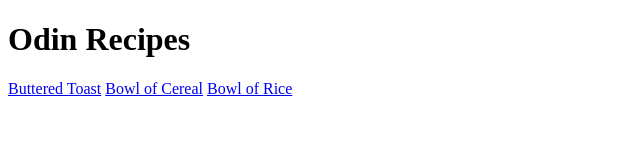
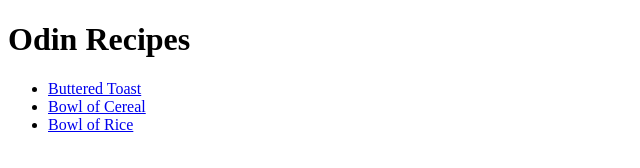
Before and after one commit to ojhernandez/odin-recipes, a plain HTML site: page index.html in a window 1280 px wide. Shown: the whole page, without its empty margins (0-640 px from the left). Drawn offline with Linux system fonts and the light colour scheme.

Commit message:
Formatted list of recipes

```diff
--- a/index.html
+++ b/index.html
@@ -6,9 +6,9 @@
 </head>
 <body>
     <h1>Odin Recipes</h1>
-
-    <a href="./recipes/toast.html">Buttered Toast</a>
-    <a href="./recipes/cereal.html">Bowl of Cereal</a>
-    <a href="./recipes/rice.html">Bowl of Rice</a>
+    <ul><li><a href="./recipes/toast.html">Buttered Toast</a></li>
+    <li><a href="./recipes/cereal.html">Bowl of Cereal</a></li>
+    <li><a href="./recipes/rice.html">Bowl of Rice</a></li>
+    </ul>
 </body>
 </html>
```
